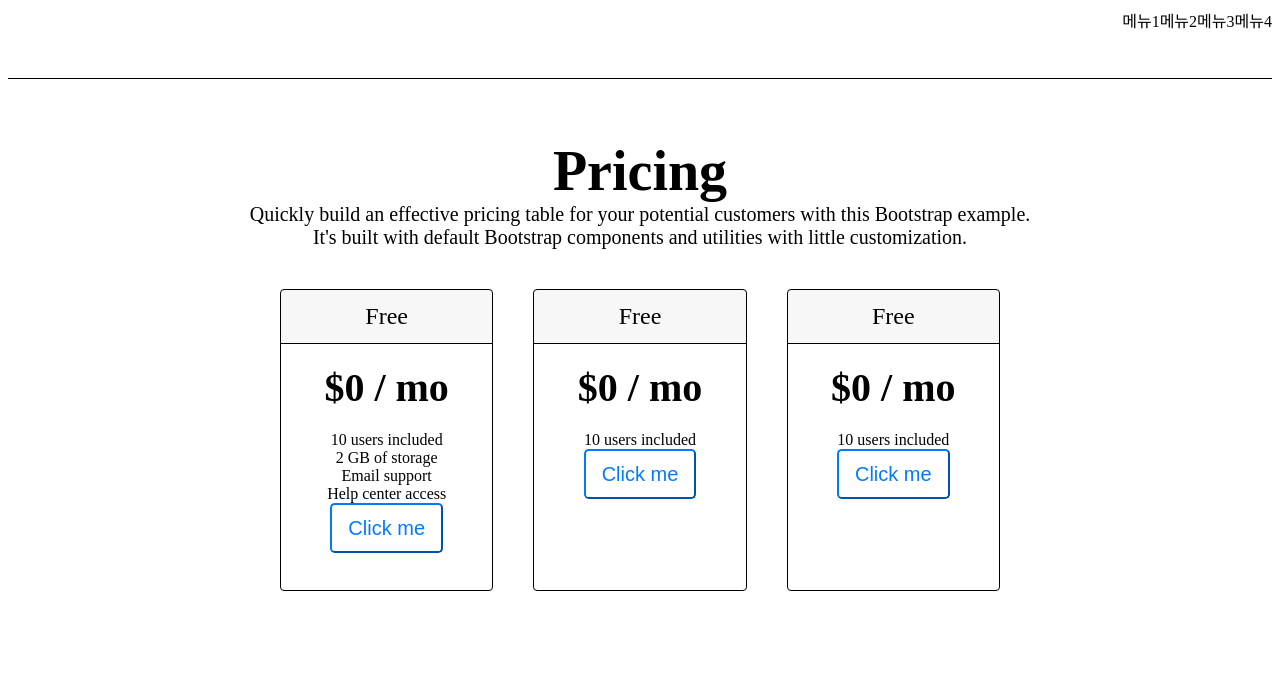
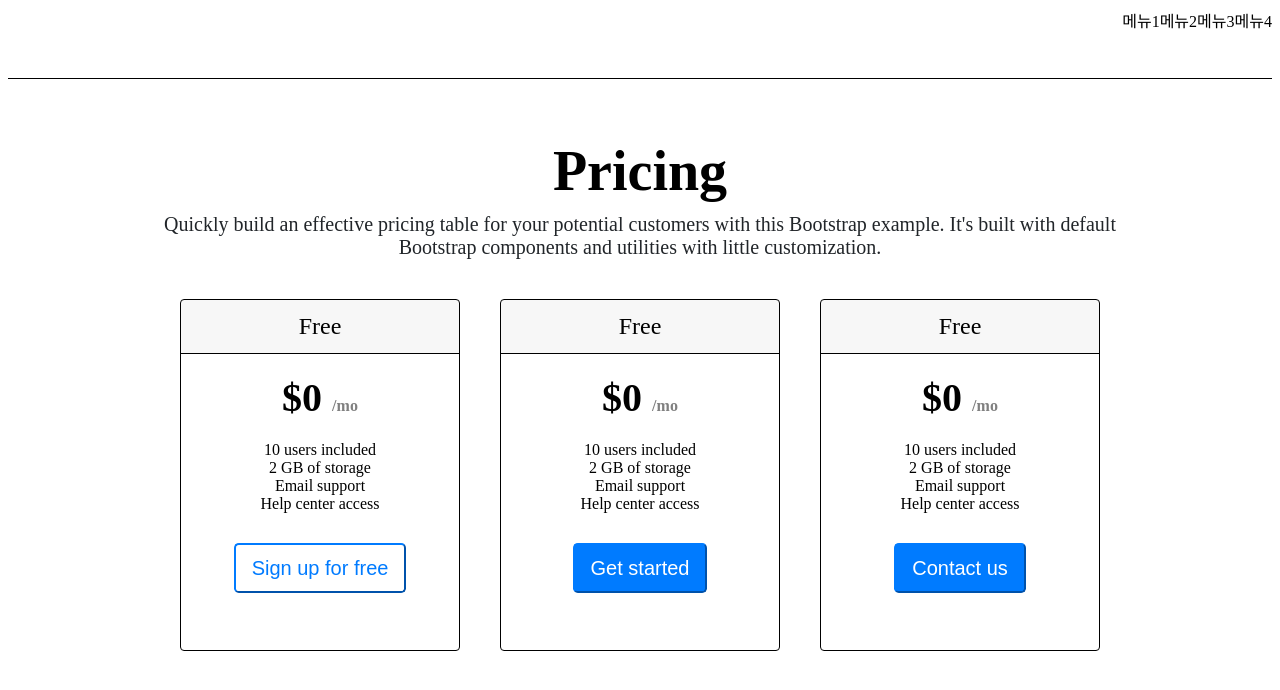
Before and after one commit to Heestroy-118/excercise_web, a plain HTML site: page first_excercise_website/index.html in a window 1280 px wide. Drawn offline with Linux system fonts and the light colour scheme.

Commit message:
just before completion

```diff
--- a/first_excercise_website/index.html
+++ b/first_excercise_website/index.html
@@ -41,7 +41,10 @@
           Free
         </div>
         <div class="price-item-price">
-          $0 / mo
+          $0
+        <span class="mo">
+          /mo
+        </span>
         </div>
         <div class="price-item-detail">
           10 users included
@@ -56,7 +59,7 @@
           Help center access
         </div>
         <button class="price-item-button">
-          Click me
+          Sign up for free
         </button>
       </div>
 
@@ -65,13 +68,25 @@
           Free
         </div>
         <div class="price-item-price">
-          $0 / mo
+          $0
+        <span class="mo">
+          /mo
+        </span>
         </div>
         <div class="price-item-detail">
           10 users included
         </div>
-        <button class="price-item-button">
-          Click me
+        <div class="price-item-detail">
+          2 GB of storage
+        </div>
+        <div class="price-item-detail">
+         Email support
+        </div>
+        <div class="price-item-detail">
+          Help center access
+        </div>
+        <button class="price-item-button price-item-button--active">
+          Get started
         </button>
       </div>
 
@@ -80,13 +95,25 @@
           Free
         </div>
         <div class="price-item-price">
-          $0 / mo
+          $0
+        <span class="mo">
+          /mo
+        </span>
         </div>
         <div class="price-item-detail">
           10 users included
         </div>
-        <button class="price-item-button">
-          Click me
+        <div class="price-item-detail">
+          2 GB of storage
+        </div>
+        <div class="price-item-detail">
+         Email support
+        </div>
+        <div class="price-item-detail">
+          Help center access
+        </div>
+        <button class="price-item-button price-item-button--active">
+          Contact us
         </button>
       </div>
     </div>
--- a/first_excercise_website/style.css
+++ b/first_excercise_website/style.css
@@ -1,5 +1,3 @@
-
-
 .nav-right-items{
   display: flex;
   margin-left: auto;
@@ -19,18 +17,20 @@
 
  .subtitle {
    font-size: 1.25rem;
+   margin-top: 10px;
    font-weight: 300;
    text-align: center;
+   color: #212529;
  }
 
  .main {
-   width: 800px;
+   width: 1000px;
    margin: 0 auto;
  }
 
  .price-item {
    width: 300px;
-   height: 300px;
+   height: 350px;
    border: 1px solid black;
    margin: 20px;
    border-radius: 4px;
@@ -43,6 +43,11 @@
   border-radius: 4px;
   text-align: center; /* 정렬 */
 }
+.price-item-price span {
+   font-size:16px;
+   color: gray;
+ }
+
  .price-item-title {
    font-size: 1.5rem;
    background-color: rgba(0,0,0,.03);
@@ -65,4 +70,10 @@
    background-color: transparent;
    background-image: none;
    border-color: #007bff;
+   margin-top: 30px;
  }
+
+.price-item-button--active {
+ background-color: #007bff;
+ color: white;
+}
```
